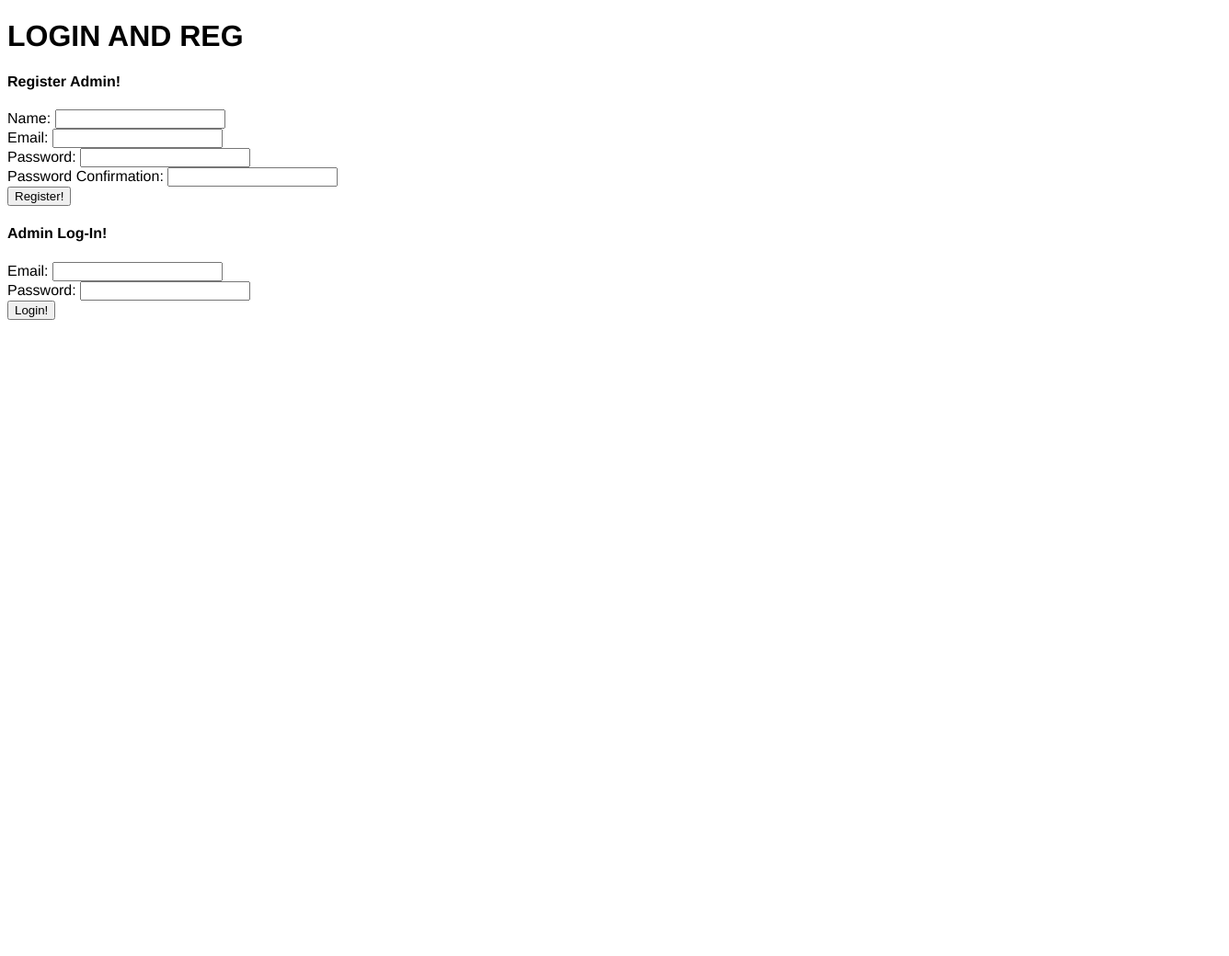
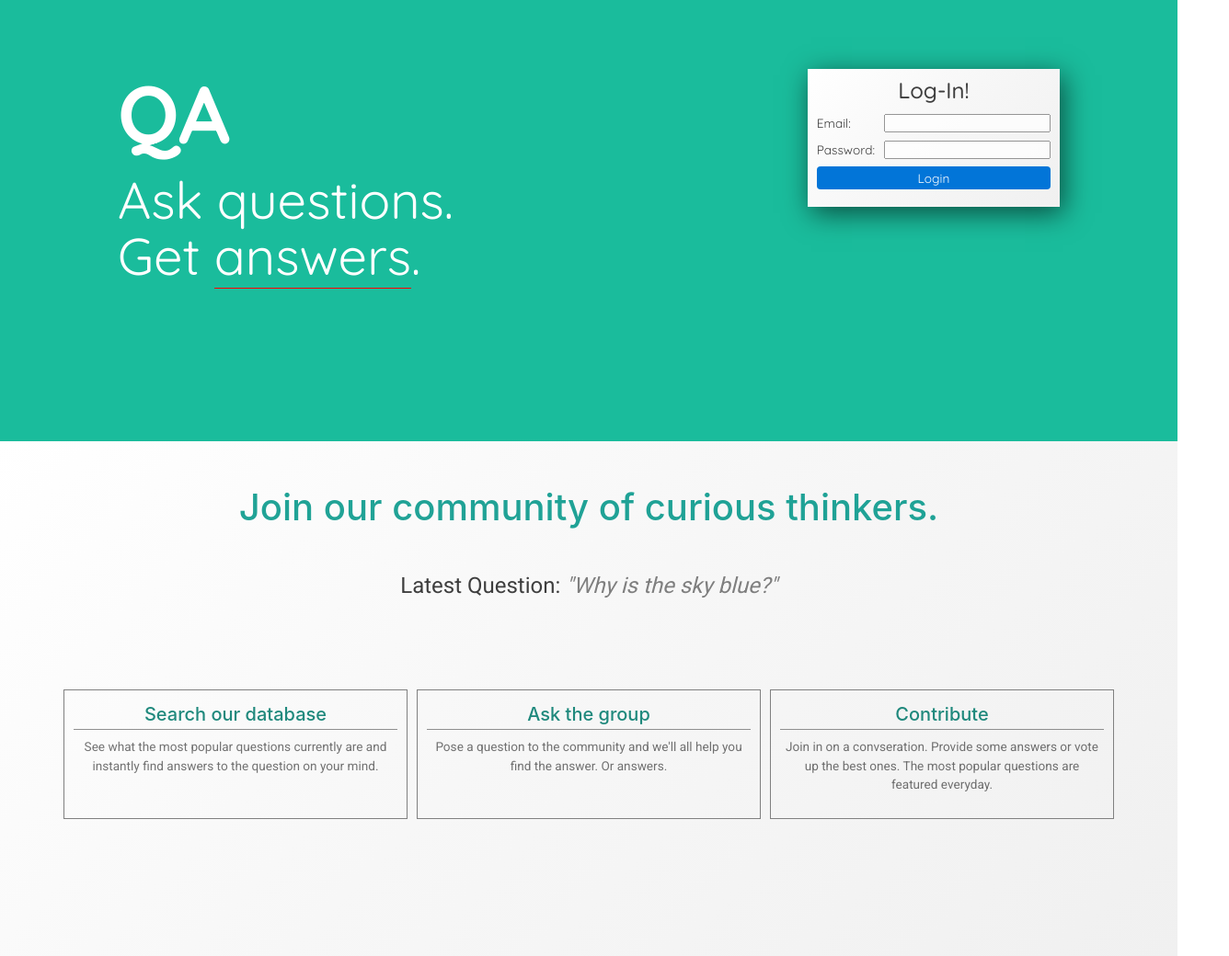
Before and after one commit to jchan922/answers, a website: page client/index.html at #/login in a window 1280 px wide. Shown: the whole page at 92% size, 1336 px wide, since content can reach past the window. Before the commit the page ends 800 px from the top, so only its background shows below. Drawn offline with nearby package versions, Linux system fonts and the light colour scheme; a script that the page names is missing; files whose address does not match are found by name.

Commit message:
styling for home splash page is almost done. baseline for style guide has been created.

```diff
--- /dev/null
+++ b/client/css/index.css
@@ -0,0 +1,9 @@
+html {
+    margin: 0;
+    padding: 0;
+}
+
+body {
+    margin: 0;
+    padding: 0;
+}
--- /dev/null
+++ b/client/css/login.css
@@ -0,0 +1,356 @@
+.login-partial {
+    width: 100%;
+    height: 100vh;
+}
+
+/********************************************************/
+/*HEADER*************************************************/
+/********************************************************/
+@media only screen and (min-width: 768px) {
+    .header {
+        background-color: #1abc9c;
+        height: 30rem;
+    }
+
+    .main-container {
+        width: 80%;
+        margin: 0 auto;
+        padding: 75px 0;
+        display: flex;
+        justify-content: space-between;
+    }
+        .main-headline-textbox {
+            margin: 0;
+            padding: 0;
+            display: inline-block;
+        }
+            .header h1 {
+                margin-bottom: 15px;
+                padding: 0;
+                text-align: left;
+                color: white;
+                font-family: 'Quicksand', sans-serif;
+                font-weight: 700;
+                font-size: 5.5rem;
+            }
+
+            .header h2 {
+                margin: 0;
+                padding: 0;
+                text-align: left;
+                color: white;
+                font-family: 'Quicksand', sans-serif;
+                font-weight: 400;
+                font-size: 3.5rem;
+            }
+
+                #answers-underline {
+                    border-bottom: 1px solid red;
+                }
+
+
+        .main-login-container {
+            display: inline-block;
+            height: 150px;
+            margin: 0px;
+            padding: 10px 0px;
+            background: rgba(255,255,255,1);
+            background: -moz-linear-gradient(-45deg, rgba(255,255,255,1) 0%, rgba(247,247,247,1) 47%, rgba(240,240,240,1) 100%);
+            background: -webkit-gradient(left top, right bottom, color-stop(0%, rgba(255,255,255,1)), color-stop(47%, rgba(247,247,247,1)), color-stop(100%, rgba(240,240,240,1)));
+            background: -webkit-linear-gradient(-45deg, rgba(255,255,255,1) 0%, rgba(247,247,247,1) 47%, rgba(240,240,240,1) 100%);
+            background: -o-linear-gradient(-45deg, rgba(255,255,255,1) 0%, rgba(247,247,247,1) 47%, rgba(240,240,240,1) 100%);
+            background: -ms-linear-gradient(-45deg, rgba(255,255,255,1) 0%, rgba(247,247,247,1) 47%, rgba(240,240,240,1) 100%);
+            background: linear-gradient(135deg, rgba(255,255,255,1) 0%, rgba(247,247,247,1) 47%, rgba(240,240,240,1) 100%);
+            filter: progid:DXImageTransform.Microsoft.gradient( startColorstr='#ffffff', endColorstr='#f0f0f0', GradientType=1 );
+            -webkit-box-shadow: 4px 7px 28px 0px rgba(0,0,0,0.59);
+            -moz-box-shadow: 4px 7px 28px 0px rgba(0,0,0,0.59);
+            box-shadow: 4px 7px 28px 0px rgba(0,0,0,0.59);
+        }
+
+            .main-login-container h3{
+                text-align: center;
+                font-family: 'Quicksand', sans-serif;
+                font-size: 1.5rem;
+                color: black;
+                opacity: .75;
+            }
+
+            .login-form {
+                margin: 0;
+                padding: 5px 10px;
+                display: flex;
+                flex-direction: column;
+            }
+
+                .login-form label {
+                    font-family: 'Quicksand', sans-serif;
+                    font-size: .85rem;
+                    font-weight: 400;
+                    color: black;
+                    opacity: .75;
+                    display: flex;
+                    justify-content: space-between;
+                }
+
+                .login-form input:nth-child(1) {
+                    height: 20px;
+                    margin-left: 10px;
+                    padding: 0;
+                }
+
+                .login-form .login-button {
+                    height: 25px;
+                    margin-bottom: 5px;
+                    padding: 0;
+                    background-color: #0275D8;
+                    font-family: 'Quicksand', sans-serif;
+                    font-size: .85rem;
+                    color: white;
+                }
+
+                .main-login-container p {
+                    text-align: center;
+                    margin: 0px;
+                    padding: 0px;
+                    font-family: 'Quicksand', sans-serif;
+                    font-weight: 600;
+                    font-size: 1rem;
+                    color: red;
+                }
+
+
+.product-description {
+    width: 100%;
+    height: 35rem;
+    margin: 0 auto;
+    padding: 50px 0;
+    background: rgba(255,255,255,1);
+    background: -moz-linear-gradient(-45deg, rgba(255,255,255,1) 0%, rgba(247,247,247,1) 47%, rgba(240,240,240,1) 100%);
+    background: -webkit-gradient(left top, right bottom, color-stop(0%, rgba(255,255,255,1)), color-stop(47%, rgba(247,247,247,1)), color-stop(100%, rgba(240,240,240,1)));
+    background: -webkit-linear-gradient(-45deg, rgba(255,255,255,1) 0%, rgba(247,247,247,1) 47%, rgba(240,240,240,1) 100%);
+    background: -o-linear-gradient(-45deg, rgba(255,255,255,1) 0%, rgba(247,247,247,1) 47%, rgba(240,240,240,1) 100%);
+    background: -ms-linear-gradient(-45deg, rgba(255,255,255,1) 0%, rgba(247,247,247,1) 47%, rgba(240,240,240,1) 100%);
+    background: linear-gradient(135deg, rgba(255,255,255,1) 0%, rgba(247,247,247,1) 47%, rgba(240,240,240,1) 100%);
+    filter: progid:DXImageTransform.Microsoft.gradient( startColorstr='#ffffff', endColorstr='#f0f0f0', GradientType=1 );
+}
+
+    .product-description h2 {
+        width: 80%;
+        margin: 0 auto;
+        text-align: center;
+        font-size: 2.5rem;
+        color: #009688;
+        opacity: .87;
+    }
+
+    .product-description h3 {
+        width: 80%;
+        margin: 50px auto 100px auto;
+        font-family: 'Roboto', sans-serif;
+        text-align: center;
+        font-size: 1.5rem;
+        font-weight: 300;
+        color: black;
+        opacity: .75;
+    }
+
+        .latest-question {
+            font-style: italic;
+            opacity: .65;
+        }
+
+
+    .product-description-list {
+        /*border: 2px solid red;*/
+        width: 90%;
+        margin: 0 auto;
+        display: flex;
+        justify-content: flex-start;
+        /*align-items: center;*/
+        flex-wrap: wrap;
+    }
+
+        .product-function {
+            /*border: 2px solid red;*/
+            border: 1px solid grey;
+            margin: 0px 5px;
+            padding: 10px;
+            text-align: center;
+            flex: 1;
+        }
+
+        .product-function h4{
+            border-bottom: 1px solid grey;
+            padding: 5px 0px;
+            color: #00796B;
+            font-size: 1.25rem;
+            opacity: .87;
+        }
+
+        .product-function p{
+            font-family: 'Roboto', sans-serif;
+            color: black;
+            font-size: .85rem;
+            opacity: .54;
+        }
+
+
+
+        /*.logreg {
+            border: 2px solid red;
+            width: 80%;
+            margin: 0px auto;
+            display: flex;
+        }
+
+            .error-message {
+                color: red;
+            }
+
+            .logreg h4 {
+                margin: 0px;
+                padding: 0px;
+                color: black;
+                font-family: 'Quicksand', sans-serif;
+                font-weight: 400;
+                font-size: 50px;
+            }
+
+            .register-container {
+                border: 2px solid blue;
+                width: 100%;
+                margin: 0px;
+                padding: 0px;
+                flex: 1px;
+            }*/
+
+}
+
+@media only screen and (max-width: 767px) {
+    .header {
+        background-color: #1abc9c;
+        height: 27.5rem;
+    }
+
+    .main-container {
+        width: 80%;
+        margin: auto;
+        padding: 50px 0;
+    }
+        .main-headline-textbox {
+            margin: 0 auto;
+            padding: 0;
+        }
+            .header h1 {
+                margin: 0;
+                padding: 0;
+                text-align: center;
+                color: white;
+                font-family: 'Quicksand', sans-serif;
+                font-weight: 700;
+                font-size: 4rem;
+            }
+
+            .header h2 {
+                margin: 0;
+                padding: 0;
+                text-align: center;
+                color: white;
+                font-family: 'Quicksand', sans-serif;
+                font-weight: 400;
+                font-size: 2rem;
+            }
+
+                #answers-underline {
+                    border-bottom: 1px solid red;
+                }
+
+        .main-login-container {
+            width: 200px;
+            margin: 45px auto 0 auto;
+            padding: 10px 0px;
+            background: rgba(255,255,255,1);
+            background: -moz-linear-gradient(-45deg, rgba(255,255,255,1) 0%, rgba(247,247,247,1) 47%, rgba(240,240,240,1) 100%);
+            background: -webkit-gradient(left top, right bottom, color-stop(0%, rgba(255,255,255,1)), color-stop(47%, rgba(247,247,247,1)), color-stop(100%, rgba(240,240,240,1)));
+            background: -webkit-linear-gradient(-45deg, rgba(255,255,255,1) 0%, rgba(247,247,247,1) 47%, rgba(240,240,240,1) 100%);
+            background: -o-linear-gradient(-45deg, rgba(255,255,255,1) 0%, rgba(247,247,247,1) 47%, rgba(240,240,240,1) 100%);
+            background: -ms-linear-gradient(-45deg, rgba(255,255,255,1) 0%, rgba(247,247,247,1) 47%, rgba(240,240,240,1) 100%);
+            background: linear-gradient(135deg, rgba(255,255,255,1) 0%, rgba(247,247,247,1) 47%, rgba(240,240,240,1) 100%);
+            filter: progid:DXImageTransform.Microsoft.gradient( startColorstr='#ffffff', endColorstr='#f0f0f0', GradientType=1 );
+            -webkit-box-shadow: 4px 7px 28px 0px rgba(0,0,0,0.59);
+            -moz-box-shadow: 4px 7px 28px 0px rgba(0,0,0,0.59);
+            box-shadow: 4px 7px 28px 0px rgba(0,0,0,0.59);
+        }
+
+            .main-login-container h3{
+                margin: 0;
+                padding: 0;
+                text-align: center;
+                font-family: 'Quicksand', sans-serif;
+                font-size: 1.5rem;
+                color: black;
+                opacity: .75;
+            }
+
+
+            .login-form {
+                width: 60%;
+                margin: 0 auto;
+                padding: 5px 5px;
+                display: flex;
+                flex-direction: column;
+                justify-content: center;
+                align-items: center;
+            }
+
+                .login-form label {
+                    margin-bottom: 5px;
+                    padding: 0 0;
+                    text-align: center;
+                    font-family: 'Quicksand', sans-serif;
+                    font-size: 1rem;
+                    font-weight: 400;
+                    color: black;
+                    opacity: .75;
+                }
+
+                .login-form input:nth-child(1) {
+                    height: 20px;
+                    margin: 0;
+                    padding: 0;
+                    display: block;
+                }
+
+                .login-form .login-button {
+                    height: 25px;
+                    margin: 0;
+                    padding: 0 10px;
+                    background-color: #0275D8;
+                    font-family: 'Quicksand', sans-serif;
+                    font-size: 1rem;
+                    color: white;
+                    display: block;
+                }
+
+                .main-login-container p {
+                    text-align: center;
+                    margin: 0px;
+                    padding: 0px;
+                    font-family: 'Quicksand', sans-serif;
+                    font-weight: 600;
+                    font-size: 1rem;
+                    color: red;
+                }
+
+    .product-description {
+        margin: 50px auto;
+    }
+        .product-description h2 {
+            text-align: center;
+            font-size: 1.5rem;
+            color: #00695C;
+            opacity: .87;
+        }
+
+
+}
--- a/client/index.html
+++ b/client/index.html
@@ -14,15 +14,18 @@
         <script src ="assets/controllers/questionController.js" charset="utf-8"></script>
         <script src ="assets/factories/usersFactory.js" charset="utf-8"></script>
         <script src ="assets/factories/questionsFactory.js" charset="utf-8"></script>
+        <!-- Import Bootstrap -->
+        <link rel="stylesheet" href="https://maxcdn.bootstrapcdn.com/bootstrap/4.0.0-alpha.6/css/bootstrap.min.css" integrity="sha384-rwoIResjU2yc3z8GV/NPeZWAv56rSmLldC3R/AZzGRnGxQQKnKkoFVhFQhNUwEyJ" crossorigin="anonymous">
+        <script src="https://code.jquery.com/jquery-3.1.1.slim.min.js" integrity="sha384-A7FZj7v+d/sdmMqp/nOQwliLvUsJfDHW+k9Omg/a/EheAdgtzNs3hpfag6Ed950n" crossorigin="anonymous"></script>
+        <script src="https://cdnjs.cloudflare.com/ajax/libs/tether/1.4.0/js/tether.min.js" integrity="sha384-DztdAPBWPRXSA/3eYEEUWrWCy7G5KFbe8fFjk5JAIxUYHKkDx6Qin1DkWx51bBrb" crossorigin="anonymous"></script>
+        <script src="https://maxcdn.bootstrapcdn.com/bootstrap/4.0.0-alpha.6/js/bootstrap.min.js" integrity="sha384-vBWWzlZJ8ea9aCX4pEW3rVHjgjt7zpkNpZk+02D9phzyeVkE+jo0ieGizqPLForn" crossorigin="anonymous"></script>
+        <!-- Import Google Fonts -->
+        <link href="https://fonts.googleapis.com/css?family=Permanent+Marker|Quicksand:400,500,700|Roboto:400,500,700,900" rel="stylesheet">
+        <!-- CSS -->
+        <link rel="stylesheet" href="/css/index.css">
+        <link rel="stylesheet" href="/css/login.css">
     </head>
-    <style>
-        html {
-            width: 1336px;
-            margin: 0px auto;
-            font-family: helvetica;
-        }
-    </style>
-    <body ng-app="app">
-        <div ng-view=""></div>
+    <body ng-app="app" ng-view="">
+        <!-- <div ng-view=""></div> -->
     </body>
 </html>
--- a/client/partials/login.html
+++ b/client/partials/login.html
@@ -1,24 +1,67 @@
-<style media="screen">
-    p {
-        color: red;
-    }
-</style>
-<div ng-controller="loginController">
-    <h1 style="text-align:left">LOGIN AND REG</h1>
-    <p ng-repeat="error in regErrors">{{error.message}}</p>
-    <form ng-submit="registerUser()">
-        <h4>Register Admin!</h4>
-        <label style="display:block;">Name: <input type="text" ng-model="regUser.name"></label>
-        <label style="display:block;">Email: <input type="email" ng-model="regUser.email"></label>
-        <label style="display:block;">Password: <input type="password" ng-model="regUser.password"></label>
-        <label style="display:block;">Password Confirmation: <input type="password" ng-model="regUser.passwordConf"></label>
-        <input type="submit" value="Register!">
-    </form>
-    <p ng-repeat="error in loginErrors">{{error.message}}</p>
-    <form ng-submit="loginUser(loginUserAttempt)">
-        <h4>Admin Log-In!</h4>
-        <label style="display:block;">Email: <input type="text" ng-model="loginUserAttempt.email"></label>
-        <label style="display:block;">Password: <input type="password" ng-model="loginUserAttempt.password"></label>
-        <input type="submit" value="Login!">
-    </form>
+<div class="login-partial" ng-controller="loginController">
+
+    <div class="header">
+        <div class="main-container">
+            <div class="main-headline-textbox">
+                <h1>QA</h1>
+                <h2>Ask questions.</h2>
+                <h2>Get <span id="answers-underline">answers</span>.</h2>
+            </div>
+            <div class="main-login-container">
+                <h3>Log-In!</h3>
+
+                <form class="login-form" ng-submit="loginUser(loginUserAttempt)">
+                    <label>Email: <input type="text" ng-model="loginUserAttempt.email"></label>
+                    <label>Password: <input type="password" ng-model="loginUserAttempt.password"></label>
+                    <input class="btn login-button" type="submit" value="Login">
+                </form>
+
+                <p class="error-message" ng-repeat="error in loginErrors">{{error.message}}</p>
+            </div>
+        </div>
+    </div>
+
+
+
+    <div class="product-description">
+        <h2>Join our community of curious thinkers.</h2>
+        <h3>Latest Question: <span class="latest-question">"Why is the sky blue?"</span></h3>
+
+
+        <div class="product-description-list">
+            <div class="product-function">
+                <h4>Search our database</h4>
+                <p>See what the most popular questions currently are and instantly find answers to the question on your mind.</p>
+            </div>
+            <div class="product-function">
+                <h4>Ask the group</h4>
+                <p>Pose a question to the community and we'll all help you find the answer. Or answers.</p>
+            </div>
+            <div class="product-function">
+                <h4>Contribute</h4>
+                <p>Join in on a convseration. Provide some answers or vote up the best ones. The most popular questions are featured everyday.</p>
+            </div>
+        </div>
+    </div>
+
+
+
+
+
+    <!-- MODAL -->
+    <!-- <div class="logreg">
+        <div class="register-container">
+            <p class="error-message" ng-repeat="error in regErrors">{{error.message}}</p>
+            <form ng-submit="registerUser()">
+                <h4>Register!</h4>
+                <label>Name: <input type="text" ng-model="regUser.name"></label>
+                <label>Email: <input type="email" ng-model="regUser.email"></label>
+                <label>Password: <input type="password" ng-model="regUser.password"></label>
+                <label>Password Confirmation: <input type="password" ng-model="regUser.passwordConf"></label>
+                <input type="submit" value="Register!">
+            </form>
+        </div>
+    </div> -->
+
+
 </div>
```
Also changed, not shown: client/partials/answer.html (+1 -2 lines).
